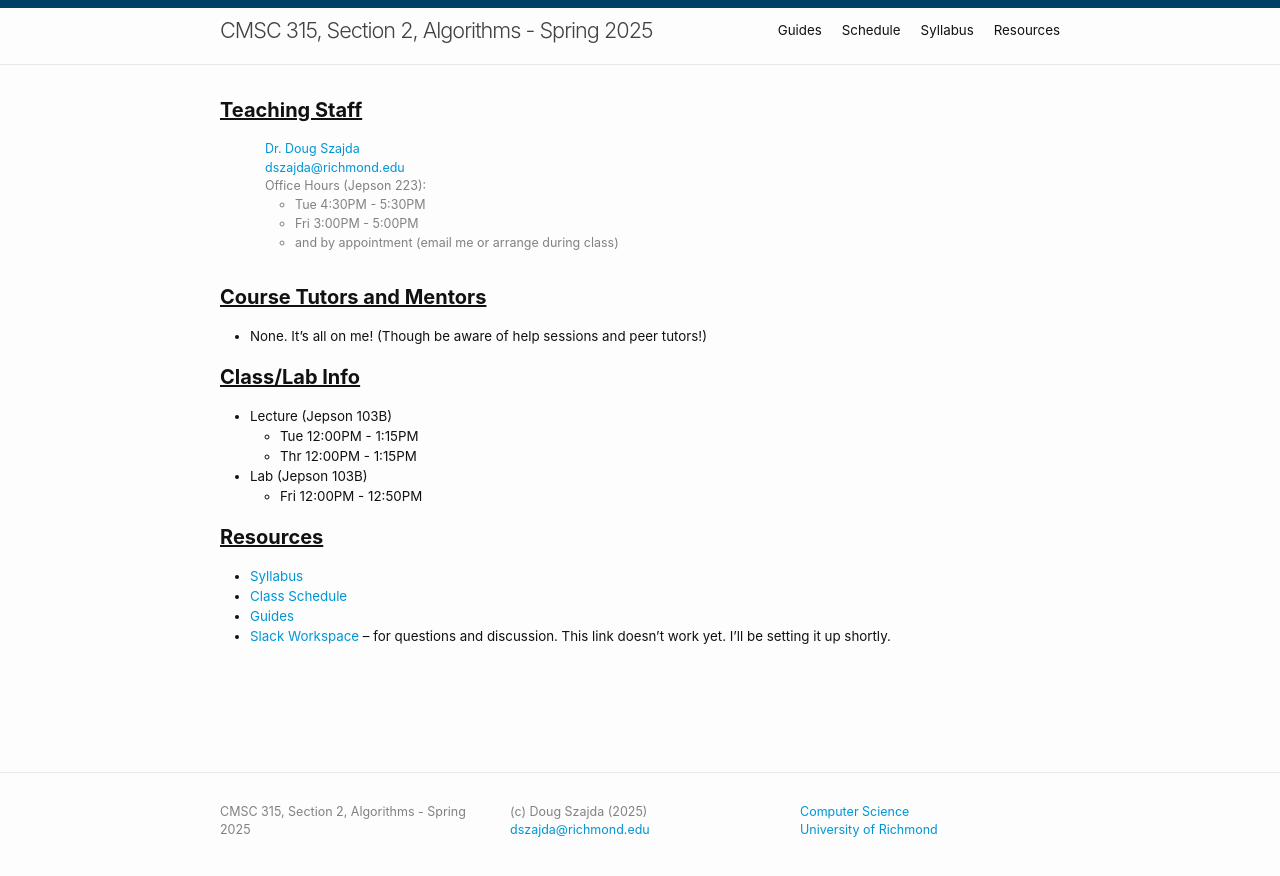
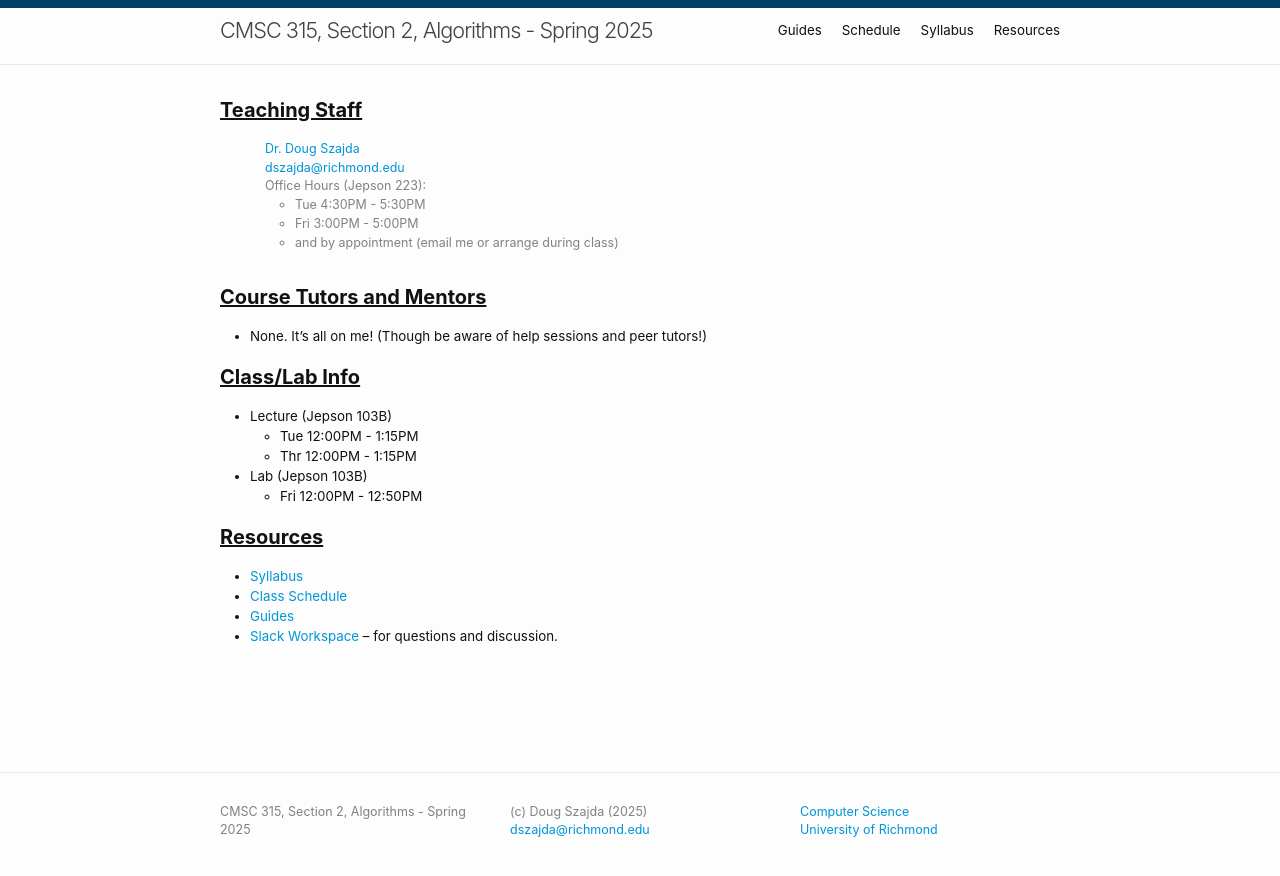
Before and after one commit to CMSC315-S2-Spring-2025/CMSC315-S2-Spring-2025.github.io, a Jekyll site: the page built from index.md, in a window 1280 px wide. Shown: the top 876 px of the page. Built offline with Jekyll 4.4.1, drawn with Linux system fonts in a browser that asks for light colours.

Commit message:
Corrected slack channel link in index.md

```diff
--- a/index.md
+++ b/index.md
@@ -40,4 +40,4 @@ title: CMSC 315, Section 2, Spring 2025
 * [Syllabus](/syllabus.html)
 * [Class Schedule](/schedule.html)
 * [Guides](/guides)
-* [Slack Workspace](https://cmsc240-s24.slack.com) -- for questions and discussion.  This link doesn't work yet.  I'll be setting it up shortly.
+* [Slack Workspace](https://universityofr-ywo3846.slack.com/archives/C088YNG417Y) -- for questions and discussion.
```
